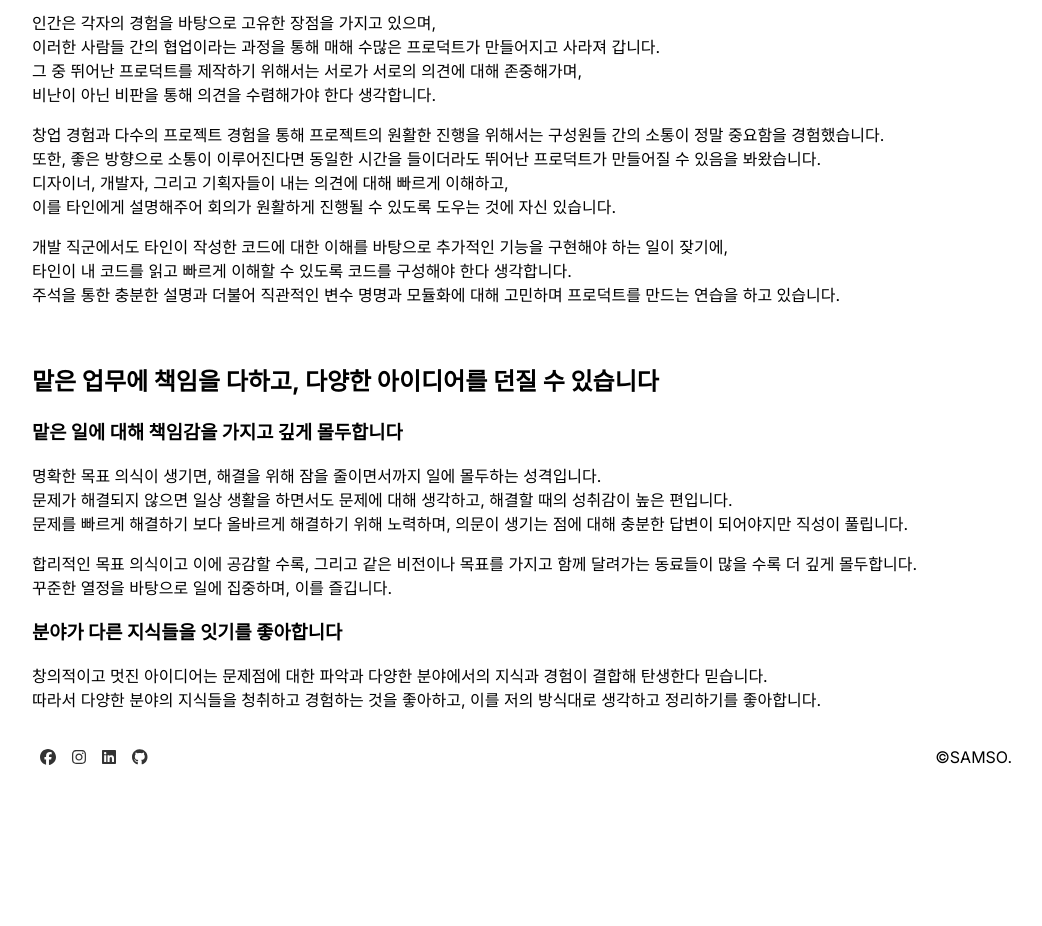
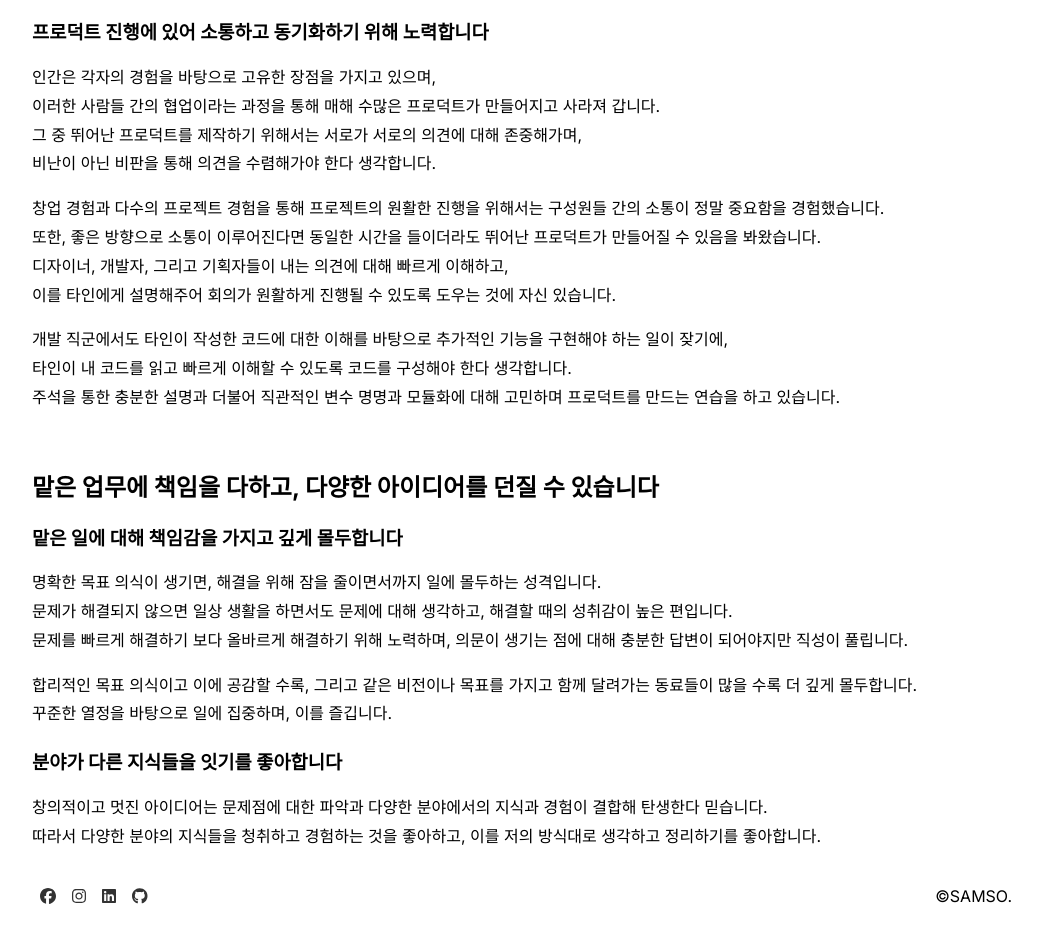
Before and after one commit to samso-today/samso.today, a Gatsby site: page /about in a window 1280 px wide. Shown: the part 1033-1959 px from the top of the page, without its empty margins (118-1160 px from the left). Before the commit the page ends 1820 px from the top, so only its background shows below. Built offline with nearby package versions, Linux system fonts and the light colour scheme; Gatsby itself is replaced by a stand-in of ours.

Commit message:
fix: apply line-height as 1.8, work-break as keep-all to all p, ul in main

```diff
--- a/src/components/organisms/Footer/Footer.css
+++ b/src/components/organisms/Footer/Footer.css
@@ -19,6 +19,10 @@ footer {
     }
 }
 
+footer ul {
+    padding-left: 0;
+}
+
 footer .external-links li {
     display: inline-flex;
     margin: 0 0.5rem;
--- a/src/components/organisms/TwoColumns/TwoColumns.css
+++ b/src/components/organisms/TwoColumns/TwoColumns.css
@@ -15,7 +15,6 @@
 
     .column {
         width: 100%;
-        word-break: keep-all;
     }
 
     .column img {
--- a/src/components/templates/About/About.css
+++ b/src/components/templates/About/About.css
@@ -12,8 +12,6 @@ main .main-wrapper {
     margin: 0 auto;
     padding: 0 20px;
     width: 1020px;
-
-    word-break: keep-all;
 }
 
 main .main-wrapper .motto-wrapper {
--- a/src/components/templates/Main/Main.css
+++ b/src/components/templates/Main/Main.css
@@ -23,11 +23,6 @@ main .main-wrapper {
     }
 }
 
-main .main-wrapper p {
-    word-break: keep-all;
-    line-height: 1.8;
-}
-
 .video-container {
     position: relative;
     padding-bottom: 56.25%;
--- a/src/components/templates/Post/Post.css
+++ b/src/components/templates/Post/Post.css
@@ -31,7 +31,3 @@ main .main-wrapper {
         width: 100%;
     }
 }
-
-main .main-wrapper p {
-    line-height: 1.8;
-}
--- a/src/components/templates/PostLists/PostLists.css
+++ b/src/components/templates/PostLists/PostLists.css
@@ -27,7 +27,3 @@ main .main-wrapper {
         width: 100%;
     }
 }
-
-main .main-wrapper p {
-    line-height: 1.8;
-}
--- a/styles.css
+++ b/styles.css
@@ -16,8 +16,9 @@ body {
     font-family: 'Inter', 'Noto Sans KR', sans-serif;
 }
 
-ul {
-    padding-left: 0;
+main p,ul {
+    line-height: 1.8;
+    word-break: keep-all;
 }
 
 #___gatsby,
```
